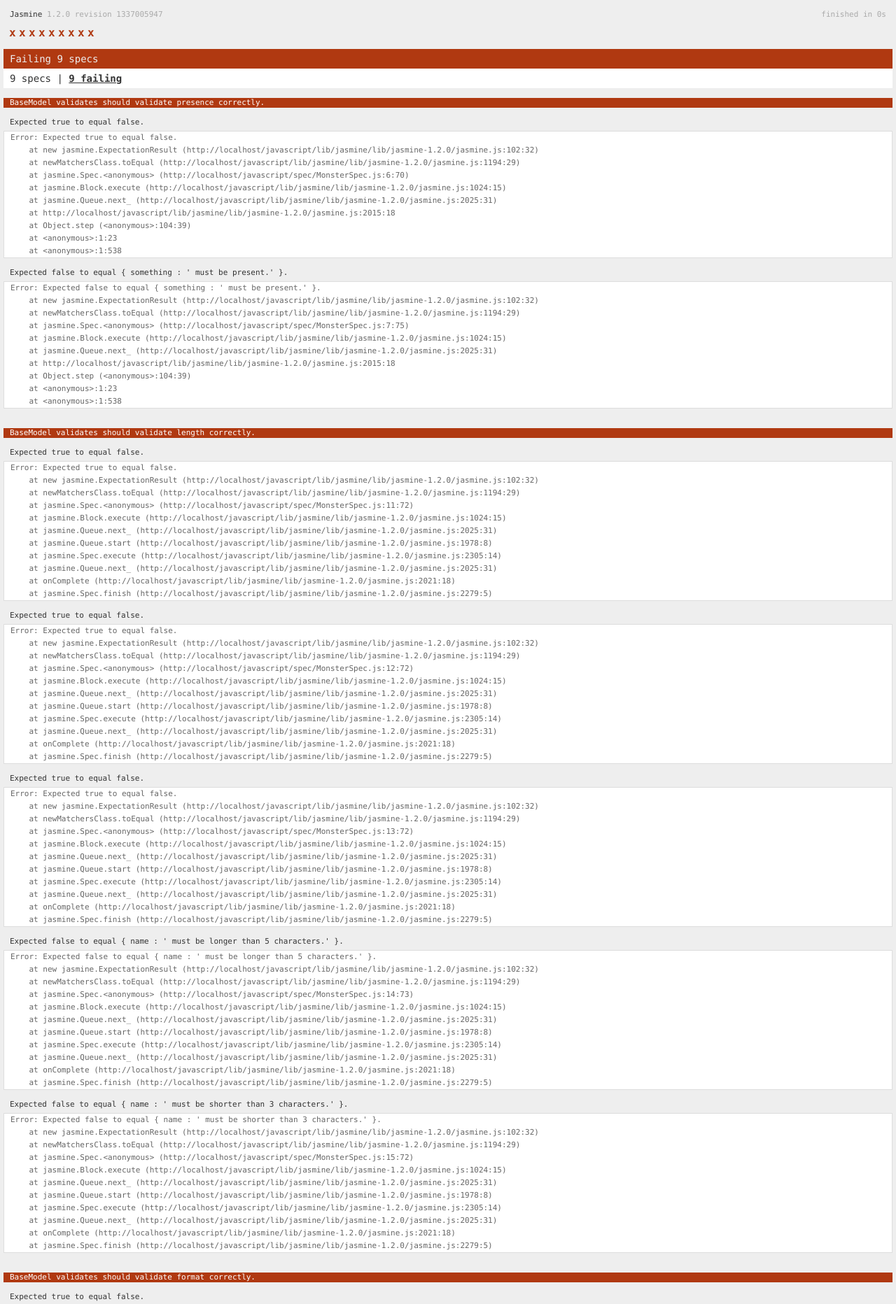
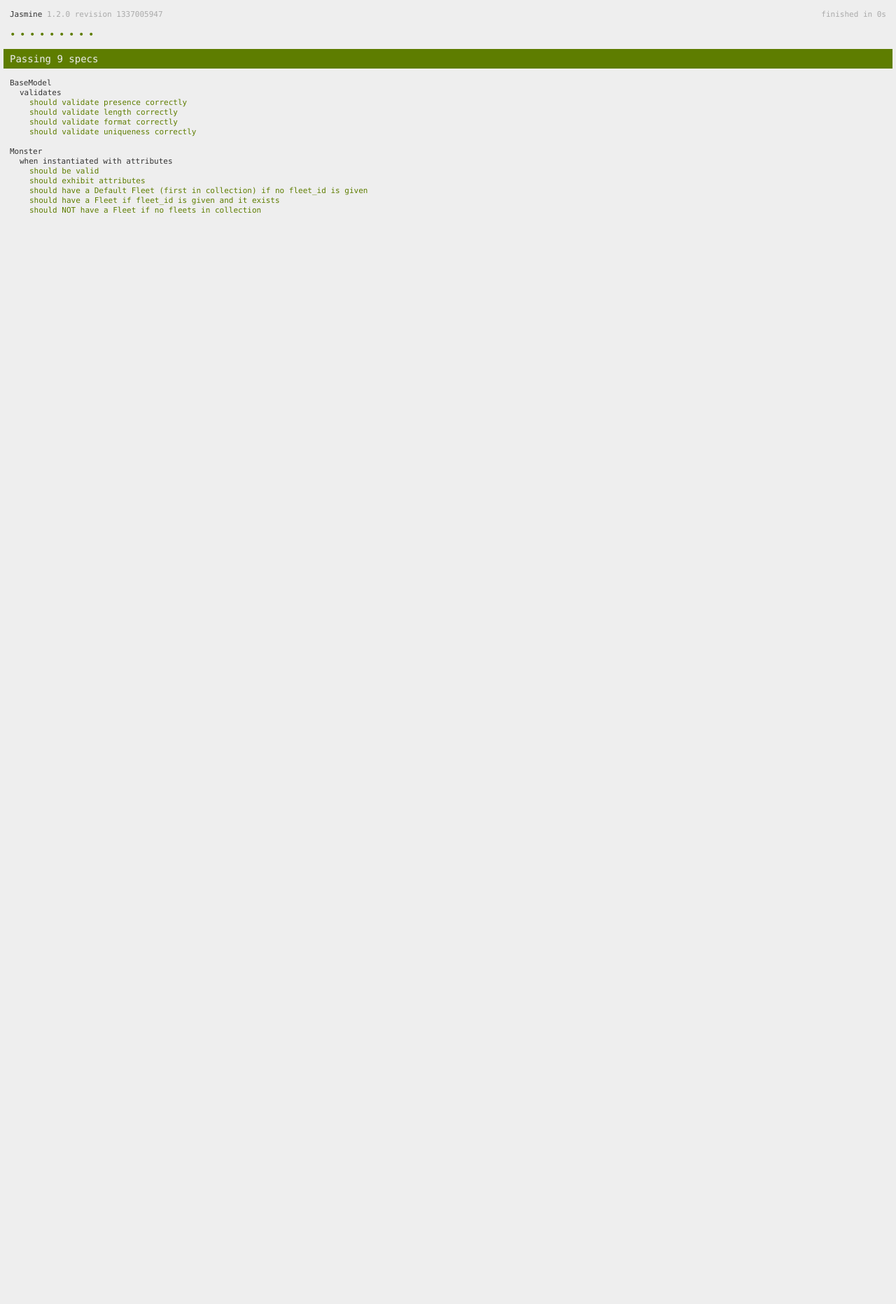
Before and after one commit to eliasbaixas/monster-fleet, a Rails app: page /jasmine.html in a window 1280 px wide. Shown: the top 1864 px of the page at 70% size. After the commit the page ends 305 px from the top, so only its background shows below. Run offline with Rails 7, Linux system fonts and the light colour scheme; parts of the project's set-up code (start-up, migrations or seed data) failed here and were passed over; some libraries are stand-ins or nearby versions.

Commit message:
Fixed tests
some tests were broken with last changes to validations.
fixed

```diff
--- a/public/jasmine.html
+++ b/public/jasmine.html
@@ -147,6 +147,7 @@ interpolate : /\{=([\s\S]+?)=\}/g,
 
 <script type="text/javascript">
     (function() {
+     window.router = {do_client_validations : true};
      var jasmineEnv = jasmine.getEnv();
      jasmineEnv.updateInterval = 1000;
 
--- a/public/javascript/monster_fleet.js
+++ b/public/javascript/monster_fleet.js
@@ -377,6 +377,7 @@ window.MonsterSmallView = BaseView.extend({
 window.SingleView = Backbone.View.extend({
   template: _.template($('#single-template').html()),
   initialize: function(opts){
+    this.back_to = opts.back_to;
     this.title = opts.title;
     $(opts.holder).html(this.el);
     this.render();
@@ -684,7 +685,7 @@ var MonstersApp = Backbone.Router.extend({
       var myself=this;
       var monster = this.monster_collection.get(id);
       if(monster){
-        this.viewing = new SingleView({ title : "Monster "+id, holder : this.el });
+        this.viewing = new SingleView({ title : "Monster "+id, holder : this.el, back_to : "#monsters" });
         var thingy= new MonsterSmallView({model:monster, holder : $(this.viewing.el).find('.holding'), current_view : "original"  });
       }else{
         this.monster_collection.fetch({
@@ -697,7 +698,7 @@ var MonstersApp = Backbone.Router.extend({
             col.trigger('monsters_loaded',col);
             var monster = col.get(id);
             if(monster){
-              myself.viewing = new SingleView({ title : "Monster "+id, holder : myself.el });
+              myself.viewing = new SingleView({ title : "Monster "+id, holder : myself.el, back_to : "#monsters" });
               var thingy= new MonsterSmallView({model:monster, holder : $(myself.viewing.el).find('.holding'), current_view : "original"  });
             }
           }
@@ -711,7 +712,7 @@ var MonstersApp = Backbone.Router.extend({
       var myself=this;
       var fleet = this.fleet_collection.get(id);
       if(fleet){
-        this.viewing = new SingleView({ title : "Fleet "+id, holder : this.el });
+        this.viewing = new SingleView({ title : "Fleet "+id, holder : this.el, back_to : "#fleets" });
         var thingy = new FleetSmallView({ model: fleet, holder : $(this.viewing.el).find('.holding'), current_view : "original" });
       }else{
         this.fleet_collection.fetch({
@@ -723,7 +724,7 @@ var MonstersApp = Backbone.Router.extend({
             col.trigger('monsters_loaded',col);
             var fleet = col.get(id);
             if(fleet){
-              myself.viewing = new SingleView({ title : "Fleet "+id, holder : myself.el });
+              myself.viewing = new SingleView({ title : "Fleet "+id, holder : myself.el , back_to : "#fleets"});
               var thingy = new FleetSmallView({ model: fleet, holder : $(myself.viewing.el).find('.holding'), current_view : "original"  });
             }
           }
--- a/public/javascript/spec/MonsterSpec.js
+++ b/public/javascript/spec/MonsterSpec.js
@@ -1,30 +1,47 @@
 describe("BaseModel", function() {
   describe("validates", function() {
-    var aModel= new BaseModel({ name : "asdf" });
+    var aModel;
+
+    beforeEach(function() {
+      aModel = new BaseModel({ name : "asdf" });
+    });
 
     it("should validate presence correctly", function() {
-      expect(aModel.validates_presence_of('name',aModel.attributes)).toEqual(false);
-      expect(aModel.validates_presence_of('something',aModel.attributes)).toEqual({something : ' must be present.'});
+      expect(aModel.validates_presence_of('name',aModel.attributes)).toEqual(true);
+      expect(aModel.validates_presence_of('something',aModel.attributes)).toEqual(false);
+      expect(aModel.errors).toEqual({something : [' must be present.']});
+      aModel.errors={};
     });
 
     it("should validate length correctly", function() {
-      expect(aModel.validates_length_of('name',aModel.attributes,3,6)).toEqual(false);
-      expect(aModel.validates_length_of('name',aModel.attributes,4,6)).toEqual(false);
-      expect(aModel.validates_length_of('name',aModel.attributes,2,4)).toEqual(false);
-      expect(aModel.validates_length_of('name',aModel.attributes,5,10)).toEqual({name : ' must be longer than 5 characters.'});
-      expect(aModel.validates_length_of('name',aModel.attributes,2,3)).toEqual({name : ' must be shorter than 3 characters.'});
+      aModel.errors={};
+      expect(aModel.validates_length_of('name',aModel.attributes,3,6)).toEqual(true);
+      expect(aModel.validates_length_of('name',aModel.attributes,4,6)).toEqual(true);
+      expect(aModel.validates_length_of('name',aModel.attributes,2,4)).toEqual(true);
+
+      aModel.errors = {};
+
+      expect(aModel.validates_length_of('name',aModel.attributes,5,10)).toEqual(false);
+      expect(aModel.errors).toEqual({name : [' must be longer than 5 characters.']});
+
+      aModel.errors = {};
+
+      expect(aModel.validates_length_of('name',aModel.attributes,2,3)).toEqual(false);
+      expect(aModel.errors).toEqual({name : [' must be shorter than 3 characters.']});
     });
 
     it("should validate format correctly", function() {
-      expect(aModel.validates_length_of('name',aModel.attributes,/asdf/)).toEqual(false);
-      expect(aModel.validates_format_of('name',aModel.attributes,/fdsa/)).toEqual({name : ' is not well-formed (must match /fdsa/).'});
+      aModel.errors = {};
+      expect(aModel.validates_format_of('name',aModel.attributes,/asdf/)).toEqual(true);
+      expect(aModel.validates_format_of('name',aModel.attributes,/fdsa/)).toEqual(false);
+      expect(aModel.errors).toEqual({name : [' is not well-formed (must match /fdsa/).']});
     });
 
     it("should validate uniqueness correctly", function() {
       var col = [{name:"uno"},{name:"dos"}];
-      expect(aModel.validates_uniqueness_of('name',aModel.attributes,col,function(i){return i.name;})).toEqual(false);
+      expect(aModel.validates_uniqueness_of('name',aModel.attributes,col,function(i){return i.name;})).toEqual(true);
       col = [{name:"uno"},{name:"asdf"}];
-      expect(aModel.validates_uniqueness_of('name',aModel.attributes,col,function(i){return i.name;})).not.toEqual(false);
+      expect(aModel.validates_uniqueness_of('name',aModel.attributes,col,function(i){return i.name;})).not.toEqual(true);
     });
 
   });
```
Also changed, not shown: app/views/monsters/app.html.erb (+4 -4 lines).
